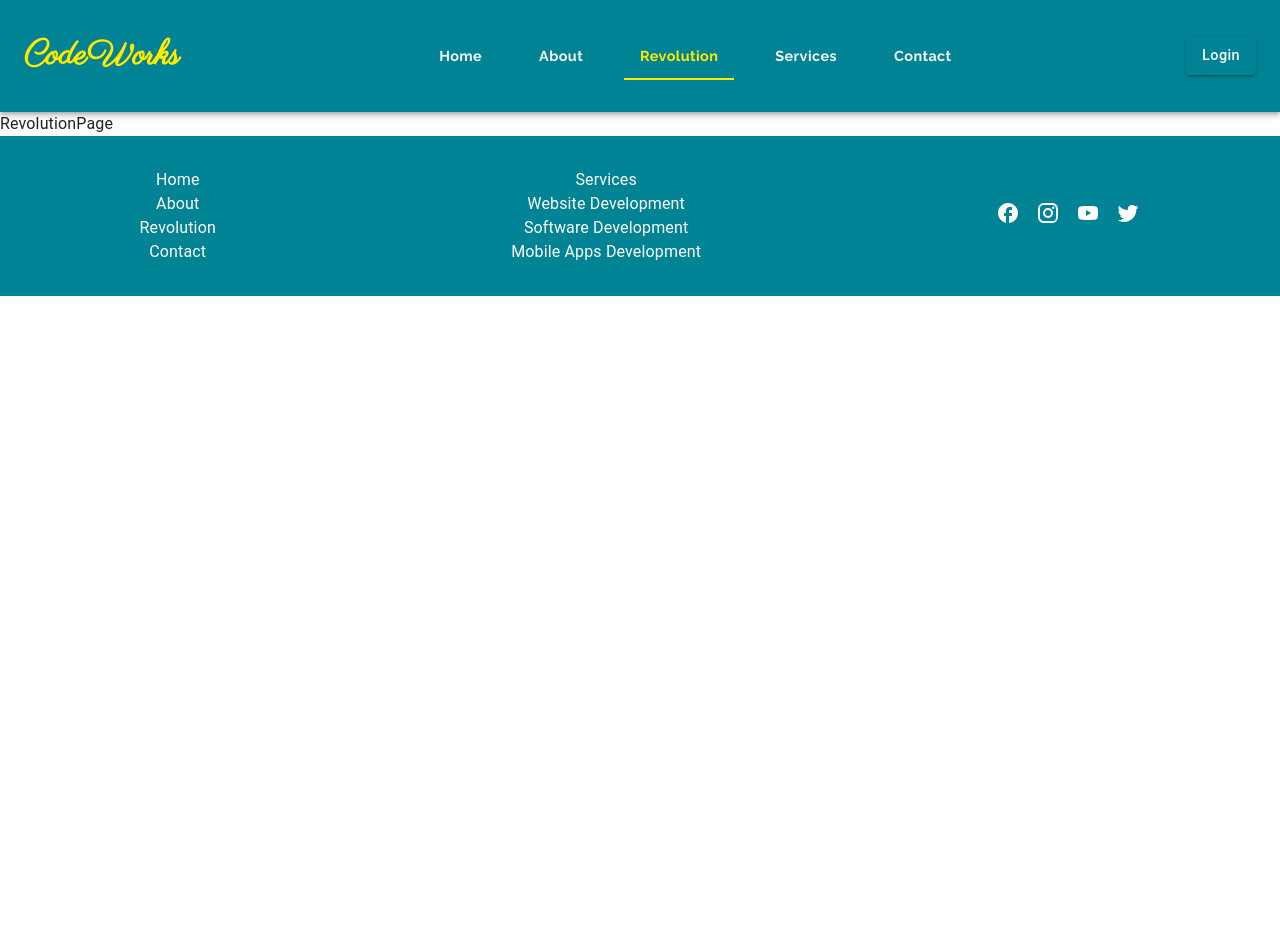
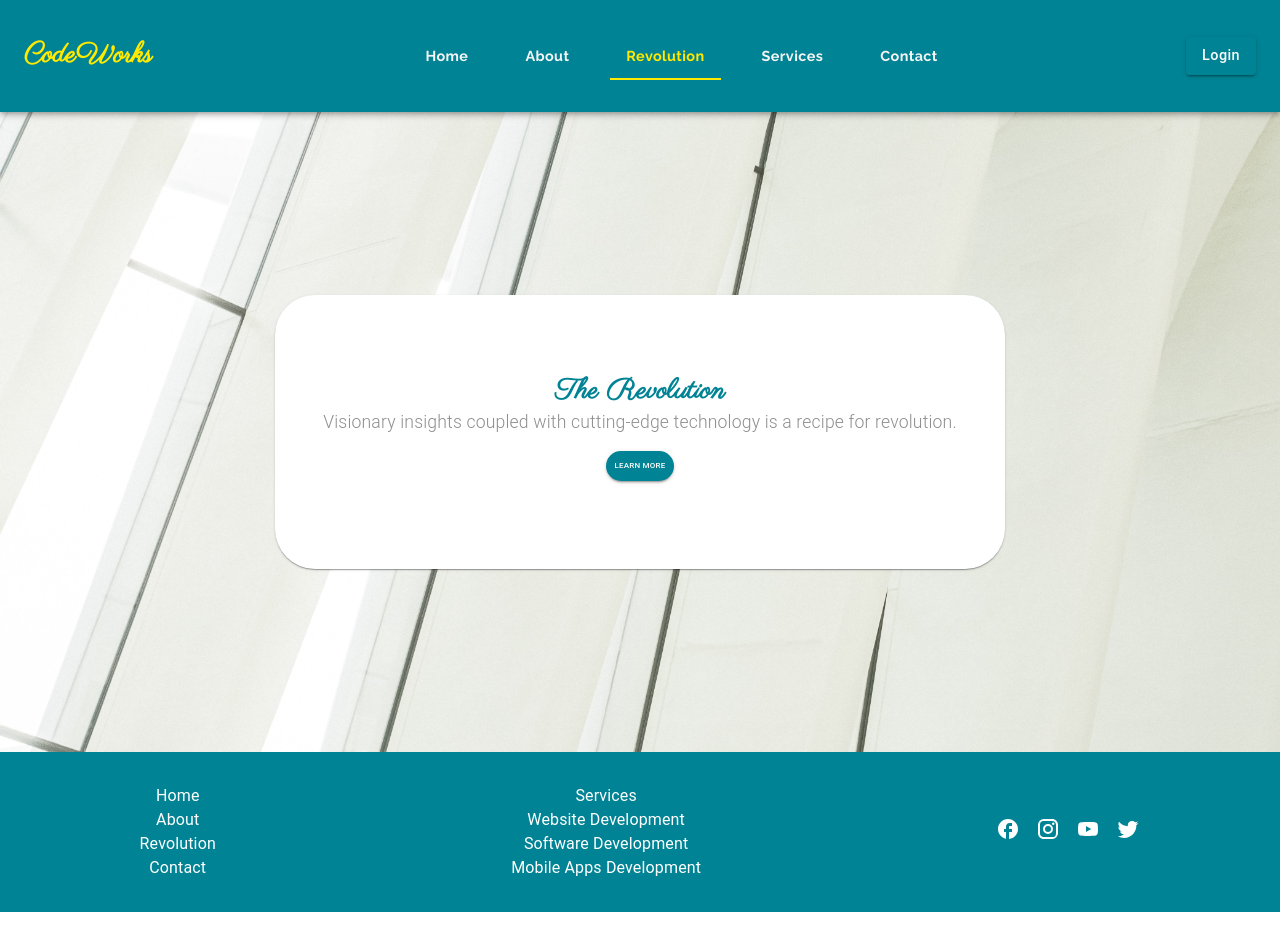
Before and after one commit to sagar-aryal/code-works, a React (Create React App) app: page /revolution in a window 1280 px wide. Shown: the top 950 px of the page. Before the commit the page ends 800 px from the top, so only its background shows below. Built offline with nearby package versions, Linux system fonts and the light colour scheme.

Commit message:
fixed other errors and revolution page completed

```diff
--- a/src/components/Footer/FooterStyle.js
+++ b/src/components/Footer/FooterStyle.js
@@ -5,7 +5,7 @@ import { styled } from "@mui/material/styles";
 export const FooterContainer = styled("div")(({ theme }) => ({
   background: theme.palette.primary.main,
   color: theme.palette.primary.contrastText,
-  width: "100vw",
+  width: "100%",
   zIndex: 1302,
   position: "relative",
 }));
--- a/src/pages/HomePage/HomePage.jsx
+++ b/src/pages/HomePage/HomePage.jsx
@@ -9,7 +9,6 @@ import {
   homeContainerStyles,
   imageItemStyles,
   mediaCardStyles,
-  typographyStyles,
 } from "./HomePageStyles";
 
 const HomePage = () => {
@@ -20,7 +19,7 @@ const HomePage = () => {
           <Grid item>
             <Grid container>
               <Grid item sx={gridItemStyles}>
-                <Typography sx={typographyStyles} variant="h4">
+                <Typography variant="h3">
                   Bringing <br />
                   Technologies Together
                 </Typography>
--- a/src/pages/HomePage/HomePageStyles.js
+++ b/src/pages/HomePage/HomePageStyles.js
@@ -17,16 +17,11 @@ export const mediaCardStyles = {
 export const homeContainerStyles = {
   color: theme.palette.secondary.main,
   marginTop: "2rem",
+  marginBottom: "2rem",
 
   [theme.breakpoints.down("sm")]: {
     fontSize: "10px",
   },
-};
-
-export const typographyStyles = {
-  fontWeight: 600,
-  lineHeight: 1.4,
-  color: theme.palette.primary.main,
 };
 
 export const buttonStyles = {
--- a/src/pages/MobileAppsPage/MobileAppsPage.jsx
+++ b/src/pages/MobileAppsPage/MobileAppsPage.jsx
@@ -11,10 +11,8 @@ import {
   useMediaQuery,
 } from "@mui/material";
 import {
-  headingStyles,
   learnButtonStyles,
   serviceContainer,
-  subtitleStyles,
 } from "../ServicesPage/ServicesPageStyles";
 
 const MobileAppsPage = () => {
@@ -24,10 +22,8 @@ const MobileAppsPage = () => {
       <Container sx={serviceContainer}>
         <Grid container justifyContent={matchSM ? "center" : "undefined"}>
           <Grid item>
-            <Typography sx={headingStyles} variant="h5">
-              Mobile Development
-            </Typography>
-            <Typography sx={subtitleStyles} variant="subtitle1">
+            <Typography variant="h5">Mobile Development</Typography>
+            <Typography variant="subtitle1">
               Extend Functionality. Extend Access. Extend Engagement.
             </Typography>
             <Typography variant="subtitle1">
--- a/src/pages/RevolutionPage/RevolutionPage.jsx
+++ b/src/pages/RevolutionPage/RevolutionPage.jsx
@@ -1,7 +1,50 @@
 import React from "react";
 
+import revolutionBackground from "../../assets/revolution.jpg";
+import { cardStyles, revolutionBtnStyles } from "./RevolutionPageStyles";
+
+import { Button, Card, CardContent, Grid, Typography } from "@mui/material";
+
 const RevolutionPage = () => {
-  return <div>RevolutionPage</div>;
+  return (
+    <React.Fragment>
+      <Grid
+        container
+        justifyContent="center"
+        alignItems="center"
+        style={{ height: "80vh" }}
+      >
+        <Card sx={cardStyles}>
+          <CardContent>
+            <Grid container direction="column" sx={{ textAlign: "center" }}>
+              <Grid item>
+                <Typography variant="h4">The Revolution</Typography>
+              </Grid>
+              <Grid item>
+                <Typography variant="subtitle1">
+                  Visionary insights coupled with cutting-edge technology is a
+                  recipe for revolution.
+                </Typography>
+                <Button variant="contained" sx={revolutionBtnStyles}>
+                  Learn More
+                </Button>
+              </Grid>
+            </Grid>
+          </CardContent>
+        </Card>
+        <div
+          style={{
+            backgroundImage: `url(${revolutionBackground})`,
+            backgroundPosition: "center",
+            backgroundSize: "cover",
+            backgroundRepeat: "no-repeat",
+            height: "100%",
+            width: "100%",
+          }}
+        />
+      </Grid>
+    </React.Fragment>
+  );
 };
 
 export default RevolutionPage;
--- /dev/null
+++ b/src/pages/RevolutionPage/RevolutionPageStyles.js
@@ -0,0 +1,25 @@
+import theme from "../../theme/Theme";
+
+export const cardStyles = {
+  position: "absolute",
+  borderRadius: 10,
+  paddingTop: "4rem",
+  paddingBottom: "4rem",
+  paddingLeft: "2rem",
+  paddingRight: "2rem",
+  [theme.breakpoints.down("sm")]: {
+    paddingTop: "1rem",
+    paddingBottom: "1rem",
+    paddingLeft: 0,
+    paddingRight: 0,
+    borderRadius: 0,
+    width: "100%",
+  },
+};
+
+export const revolutionBtnStyles = {
+  fontSize: "0.5rem",
+  padding: 1,
+  borderRadius: 5,
+  marginTop: "1rem",
+};
--- a/src/pages/ServicesPage/ServicesPageStyles.js
+++ b/src/pages/ServicesPage/ServicesPageStyles.js
@@ -3,12 +3,6 @@ import theme from "../../theme/Theme";
 
 export const serviceContainer = {
   marginTop: "4rem",
-};
-
-export const headingStyles = {
-  fontSize: "1.75rem",
-  fontWeight: 700,
-  color: theme.palette.primary.main,
 };
 
 export const SpecialText = styled("span")({
@@ -17,10 +11,6 @@ export const SpecialText = styled("span")({
   fontSize: "1rem",
   fontWeight: 700,
 });
-
-export const subtitleStyles = {
-  marginBottom: "1rem",
-};
 
 export const learnButtonStyles = {
   fontSize: "0.5rem",
--- a/src/pages/SoftwarePage/SoftwarePage.jsx
+++ b/src/pages/SoftwarePage/SoftwarePage.jsx
@@ -11,11 +11,9 @@ import {
   useMediaQuery,
 } from "@mui/material";
 import {
-  headingStyles,
   learnButtonStyles,
   serviceContainer,
   SpecialText,
-  subtitleStyles,
 } from "../ServicesPage/ServicesPageStyles";
 
 const SoftwarePage = () => {
@@ -25,10 +23,8 @@ const SoftwarePage = () => {
       <Container sx={serviceContainer}>
         <Grid container justifyContent={matchSM ? "center" : "undefined"}>
           <Grid item>
-            <Typography sx={headingStyles} variant="h5">
-              Software Development
-            </Typography>
-            <Typography sx={subtitleStyles} variant="subtitle1">
+            <Typography variant="h5">Software Development</Typography>
+            <Typography variant="subtitle1">
               Save Energy. Save Time. Save Money
             </Typography>
             <Typography variant="subtitle1">
--- a/src/pages/WebsitePage/WebsitePage.jsx
+++ b/src/pages/WebsitePage/WebsitePage.jsx
@@ -11,11 +11,8 @@ import {
   useMediaQuery,
 } from "@mui/material";
 import {
-  headingStyles,
   learnButtonStyles,
   serviceContainer,
-  SpecialText,
-  subtitleStyles,
 } from "../ServicesPage/ServicesPageStyles";
 
 const WebsitePage = () => {
@@ -25,10 +22,8 @@ const WebsitePage = () => {
       <Container sx={serviceContainer}>
         <Grid container justifyContent={matchSM ? "center" : "flex-end"}>
           <Grid item>
-            <Typography sx={headingStyles} variant="h5">
-              Website Development
-            </Typography>
-            <Typography sx={subtitleStyles} variant="subtitle1">
+            <Typography variant="h5">Website Development</Typography>
+            <Typography variant="subtitle1">
               Reach More. Discover More. Sell More
             </Typography>
             <Typography variant="subtitle1">
--- a/src/theme/Theme.js
+++ b/src/theme/Theme.js
@@ -13,6 +13,33 @@ const theme = createTheme({
       contrastText: "#fff",
     },
   },
+  typography: {
+    h3: {
+      fontFamily: "Raleway",
+      fontSize: "2.5rem",
+      fontWeight: 700,
+      color: "#008394",
+      lineHeight: 1.5,
+    },
+    h4: {
+      fontFamily: "Parisienne",
+      fontSize: "1.75rem",
+      fontWeight: 700,
+      color: "#008394",
+    },
+    h5: {
+      fontFamily: "Raleway",
+      fontSize: "1.5rem",
+      fontWeight: 700,
+      color: "#008394",
+    },
+    subtitle1: {
+      fontSize: "1.1rem",
+      fontWeight: 300,
+      color: "#8e8e8e",
+      lineHeight: 1.5,
+    },
+  },
 });
 
 export default theme;
```
Also changed, not shown: src/assets/revolution.jpg (added).
